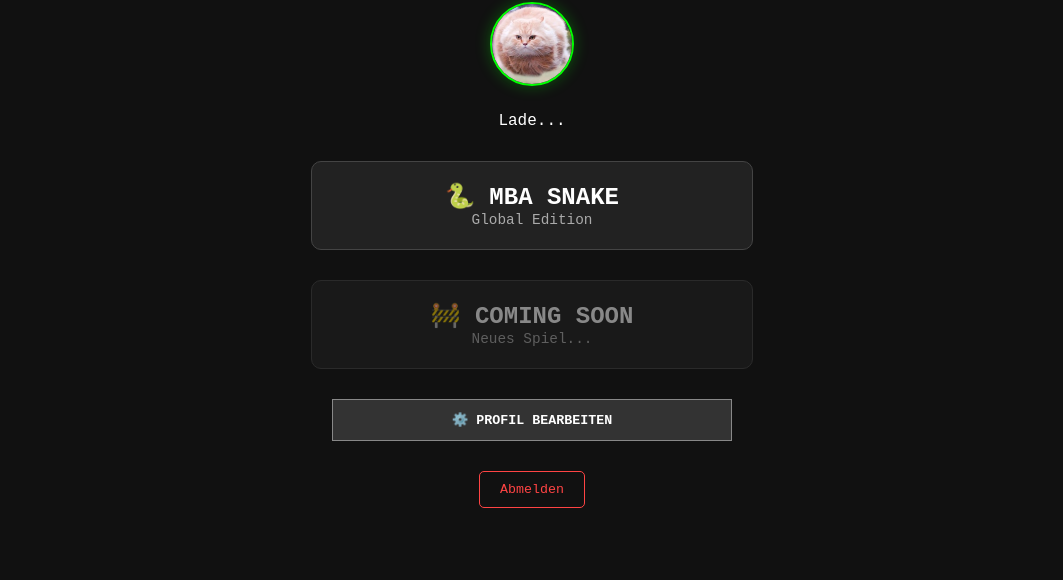
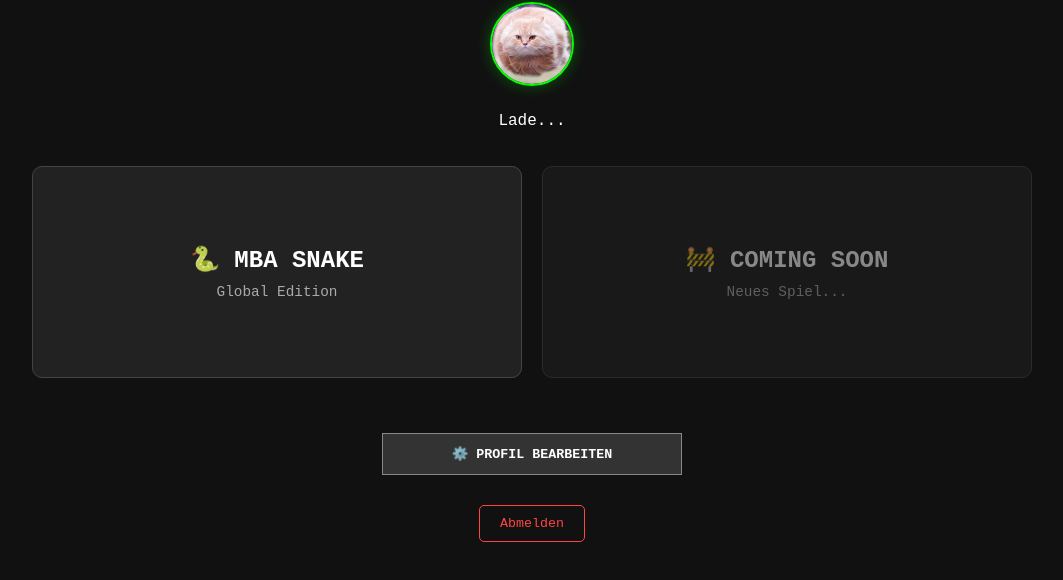
Before and after one commit to data54123-star/mba-arcade, a plain HTML site: page lobby.html in a window 1280 px wide. Shown: the part 86-666 px from the top of the page, without its empty margins (108-1171 px from the left). Drawn offline with Linux system fonts and the light colour scheme; no server answers.

Commit message:
Anpassung_Grid_V0.1.2

```diff
--- a/lobby.html
+++ b/lobby.html
@@ -17,11 +17,12 @@
             min-height: 100vh;
             margin: 0;
             padding: 20px;
+            box-sizing: border-box; /* Wichtig für Grid */
         }
 
-        h1 { color: #00ff00; text-shadow: 0 0 10px rgba(0,255,0,0.5); margin-bottom: 10px; }
+        h1 { color: #00ff00; text-shadow: 0 0 10px rgba(0,255,0,0.5); margin-bottom: 10px; text-align: center; }
 
-        /* --- AVATAR VORSCHAU (KLEIN OBEN) --- */
+        /* --- AVATAR VORSCHAU --- */
         #current-user-avatar {
             width: 80px; height: 80px;
             border-radius: 50%;
@@ -32,23 +33,69 @@
         }
 
         /* --- CONTAINER STEUERUNG --- */
-        .view-section { display: none; width: 100%; max-width: 400px; flex-direction: column; align-items: center; }
+        .view-section { display: none; width: 100%; max-width: 1000px; flex-direction: column; align-items: center; }
         .active { display: flex; }
 
-        /* --- BUTTONS & KARTEN --- */
+        /* --- DAS NEUE 12-COLUMN GRID SYSTEM --- */
+        .game-grid {
+            display: grid;
+            grid-template-columns: repeat(12, 1fr); /* 12 Spalten */
+            gap: 20px; /* Abstand zwischen den Karten */
+            width: 100%;
+            margin-top: 20px;
+        }
+
+        /* --- KARTEN DESIGN --- */
         .game-card {
-            background: #222; border: 1px solid #444; border-radius: 10px;
-            padding: 20px; margin: 15px 0; width: 100%; text-align: center;
-            cursor: pointer; transition: transform 0.2s, border-color 0.2s;
+            /* STANDARD (Mobile): Nimmt volle 12 Spalten */
+            grid-column: span 12;
+
+            background: #222;
+            border: 1px solid #444;
+            border-radius: 10px;
+            padding: 30px 20px;
+            text-align: center;
+            cursor: pointer;
+            transition: transform 0.2s, border-color 0.2s, box-shadow 0.2s;
+            display: flex;
+            flex-direction: column;
+            justify-content: center;
+            align-items: center;
+            min-height: 150px; /* Einheitliche Höhe */
         }
-        .game-card:hover { transform: translateY(-5px); border-color: #00ff00; }
-        .game-title { font-size: 1.5rem; color: #fff; font-weight: bold; display: block; }
+
+        .game-card:hover {
+            transform: translateY(-5px);
+            border-color: #00ff00;
+            box-shadow: 0 5px 15px rgba(0,255,0,0.1);
+        }
+
+        .game-title { font-size: 1.5rem; color: #fff; font-weight: bold; display: block; margin-bottom: 10px; }
         .game-desc { color: #aaa; font-size: 0.9rem; }
 
+        /* --- MEDIA QUERY FÜR TABLET & PC (ab 768px) --- */
+        @media (min-width: 768px) {
+            .game-card {
+                grid-column: span 6; /* Nimmt 6 von 12 Spalten (also 50%) */
+            }
+        }
+
+        /* --- BUTTONS --- */
+        .btn-container {
+            /* Container für Buttons, der auch im Grid liegen kann oder darunter */
+            grid-column: span 12;
+            display: flex;
+            flex-direction: column;
+            align-items: center;
+            margin-top: 20px;
+            width: 100%;
+        }
+
         .btn-action {
-            margin-top: 15px; width: 100%; padding: 12px;
+            margin-top: 15px; width: 100%; max-width: 300px; padding: 12px;
             background: #333; color: white; border: 1px solid #888;
             cursor: pointer; font-family: inherit; font-weight: bold;
+            transition: all 0.2s;
         }
         .btn-action:hover { background: #444; border-color: #fff; }
 
@@ -56,8 +103,10 @@
             margin-top: 30px; background: transparent; border: 1px solid #ff4444; color: #ff4444;
             padding: 10px 20px; cursor: pointer; font-family: inherit; border-radius: 5px;
         }
+        .btn-logout:hover { background: rgba(255, 68, 68, 0.1); }
 
-        /* --- PROFIL EDIT STYLE --- */
+        /* --- PROFIL EDIT STYLE (Bleibt zentriert und schmal) --- */
+        .profile-container { width: 100%; max-width: 400px; display: flex; flex-direction: column; align-items: center; }
         .avatar-grid { display: flex; justify-content: center; gap: 10px; flex-wrap: wrap; margin: 20px 0; }
         .avatar-option {
             width: 60px; height: 60px; border: 2px solid #333; cursor: pointer;
@@ -65,19 +114,19 @@
         }
         .avatar-option:hover { transform: scale(1.1); opacity: 1; }
         .avatar-option.selected { border-color: #00ff00; opacity: 1; transform: scale(1.1); box-shadow: 0 0 10px #00ff00; }
+        input { padding: 10px; width: 100%; background: #222; border: 1px solid #555; color: white; margin-bottom: 10px; box-sizing: border-box;}
 
-        input { padding: 10px; width: 100%; background: #222; border: 1px solid #555; color: white; margin-bottom: 10px; box-sizing: border-box;}
     </style>
 </head>
 <body>
 
     <h1>MBA ARCADE</h1>
-
     <img id="current-user-avatar" src="100.jpg" alt="Avatar">
-
     <p id="user-greeting">Lade...</p>
 
     <div id="view-dashboard" class="view-section active">
+
+        <div class="game-grid">
 
             <div class="game-card" onclick="window.location.href='snake.html'">
                 <span class="game-title">🐍 MBA SNAKE</span>
@@ -89,11 +138,16 @@
                 <span class="game-desc">Neues Spiel...</span>
             </div>
 
+            <div class="btn-container">
                 <button class="btn-action" onclick="switchView('profile')">⚙️ PROFIL BEARBEITEN</button>
                 <button class="btn-logout" onclick="logout()">Abmelden</button>
             </div>
 
+        </div>
+    </div>
+
     <div id="view-profile" class="view-section">
+        <div class="profile-container">
             <h2 style="color: #00ff00; border-bottom: 1px solid #333; width: 100%; text-align: center;">AVATAR WÄHLEN</h2>
 
             <div class="avatar-grid" id="avatar-container">
@@ -107,12 +161,13 @@
 
             <button class="btn-action" onclick="switchView('dashboard')">◀ ZURÜCK ZUR LOBBY</button>
         </div>
+    </div>
 
     <script type="module">
         import { initializeApp } from "https://www.gstatic.com/firebasejs/10.7.1/firebase-app.js";
         import { getAuth, signOut, onAuthStateChanged, updatePassword } from "https://www.gstatic.com/firebasejs/10.7.1/firebase-auth.js";
 
-        // --- WICHTIG: CONFIG HIER EINFÜGEN ---
+        // --- DEINE FIREBASE CONFIG EINFÜGEN ---
         const firebaseConfig = {
             apiKey: "AIzaSyASbziojAan2xJ3EoJ0RDPa9jh1Z-5UGX0",
             authDomain: "mba-arcade.firebaseapp.com",
@@ -120,7 +175,7 @@
             storageBucket: "mba-arcade.firebasestorage.app",
             messagingSenderId: "497628563783",
             appId: "1:497628563783:web:a6a0a272fb97b60bbf6462"
-            // ... dein Config Block ...
+            // ... dein Code ...
         };
 
         const app = initializeApp(firebaseConfig);
@@ -132,12 +187,9 @@
         function initProfile() {
             const container = document.getElementById('avatar-container');
             const currentImg = document.getElementById('current-user-avatar');
+            const savedAvatar = localStorage.getItem('mba_avatar') || myAvatars[0];
+            currentImg.src = savedAvatar;
 
-            // Laden oder Standard
-            const savedAvatar = localStorage.getItem('mba_avatar') || myAvatars[0];
-            currentImg.src = savedAvatar; // Oben anzeigen
-
-            // Grid erstellen
             container.innerHTML = "";
             myAvatars.forEach(filename => {
                 const img = document.createElement('img');
@@ -146,12 +198,9 @@
                 if(filename === savedAvatar) img.classList.add('selected');
 
                 img.onclick = function() {
-                    // Visuell ändern
                     document.querySelectorAll('.avatar-option').forEach(el => el.classList.remove('selected'));
                     img.classList.add('selected');
-                    // Speichern
                     localStorage.setItem('mba_avatar', filename);
-                    // Oben aktualisieren
                     document.getElementById('current-user-avatar').src = filename;
                 };
                 container.appendChild(img);
@@ -162,20 +211,12 @@
         window.changeUserPassword = function() {
             const newPw = document.getElementById('new-password').value;
             const user = auth.currentUser;
-
-            if (newPw.length < 6) {
-                alert("Passwort muss mindestens 6 Zeichen haben!");
-                return;
-            }
-
+            if (newPw.length < 6) { alert("Passwort muss mindestens 6 Zeichen haben!"); return; }
             if (user) {
                 updatePassword(user, newPw).then(() => {
                     alert("Passwort erfolgreich geändert!");
                     document.getElementById('new-password').value = "";
                 }).catch((error) => {
-                    console.error(error);
-                    // WICHTIG: Aus Sicherheitsgründen erlaubt Firebase das oft nur,
-                    // wenn der Login erst kurz her ist.
                     if (error.code === 'auth/requires-recent-login') {
                         alert("Bitte logge dich neu ein, um das Passwort zu ändern.");
                         logout();
@@ -186,16 +227,15 @@
             }
         }
 
-        // --- ANSICHT WECHSELN ---
+        // --- NAVIGATION ---
         window.switchView = function(viewName) {
             document.getElementById('view-dashboard').classList.remove('active');
             document.getElementById('view-profile').classList.remove('active');
-
             if(viewName === 'dashboard') document.getElementById('view-dashboard').classList.add('active');
             if(viewName === 'profile') document.getElementById('view-profile').classList.add('active');
         }
 
-        // --- AUTH & START ---
+        // --- AUTH ---
         onAuthStateChanged(auth, (user) => {
             if (user) {
                 const name = user.email.replace("@mba-arcade.com", "");
```
Lines whose indentation alone changed are shown as unchanged.
